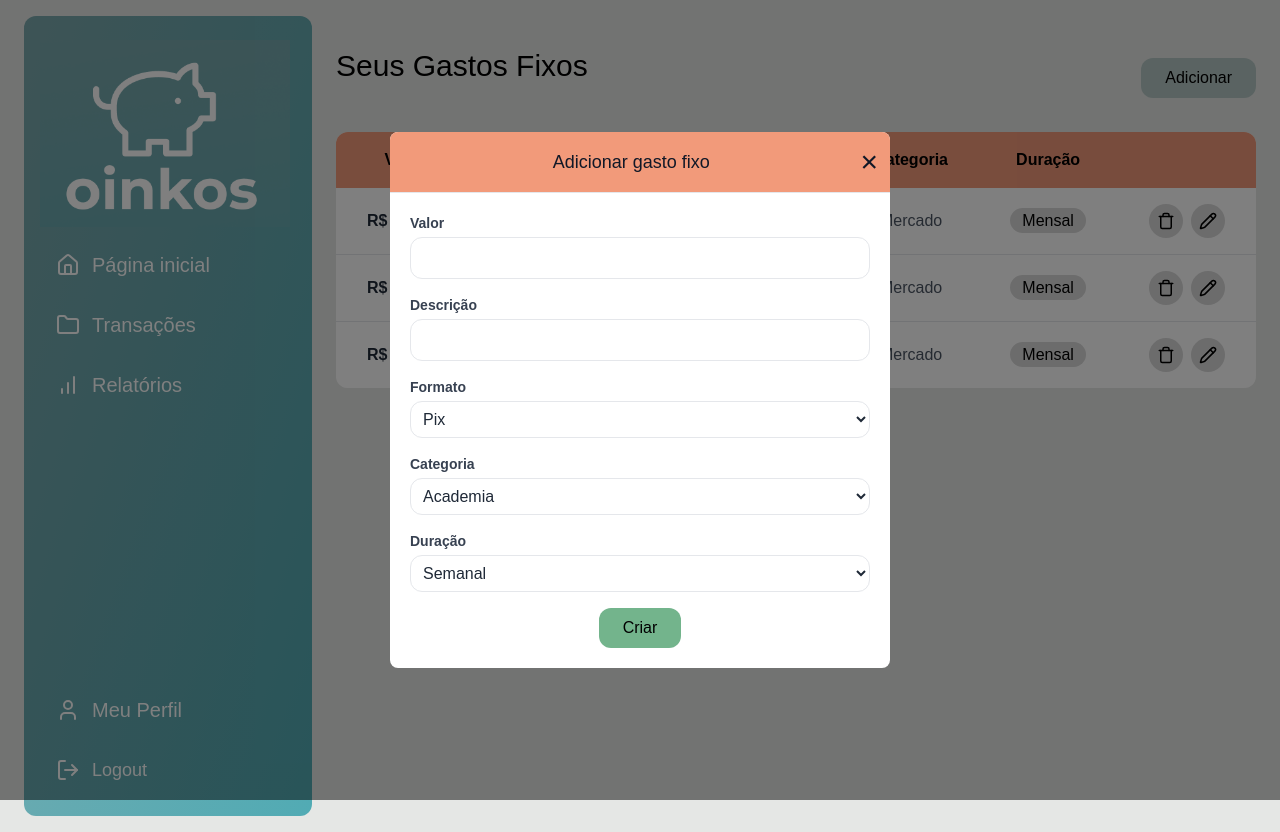
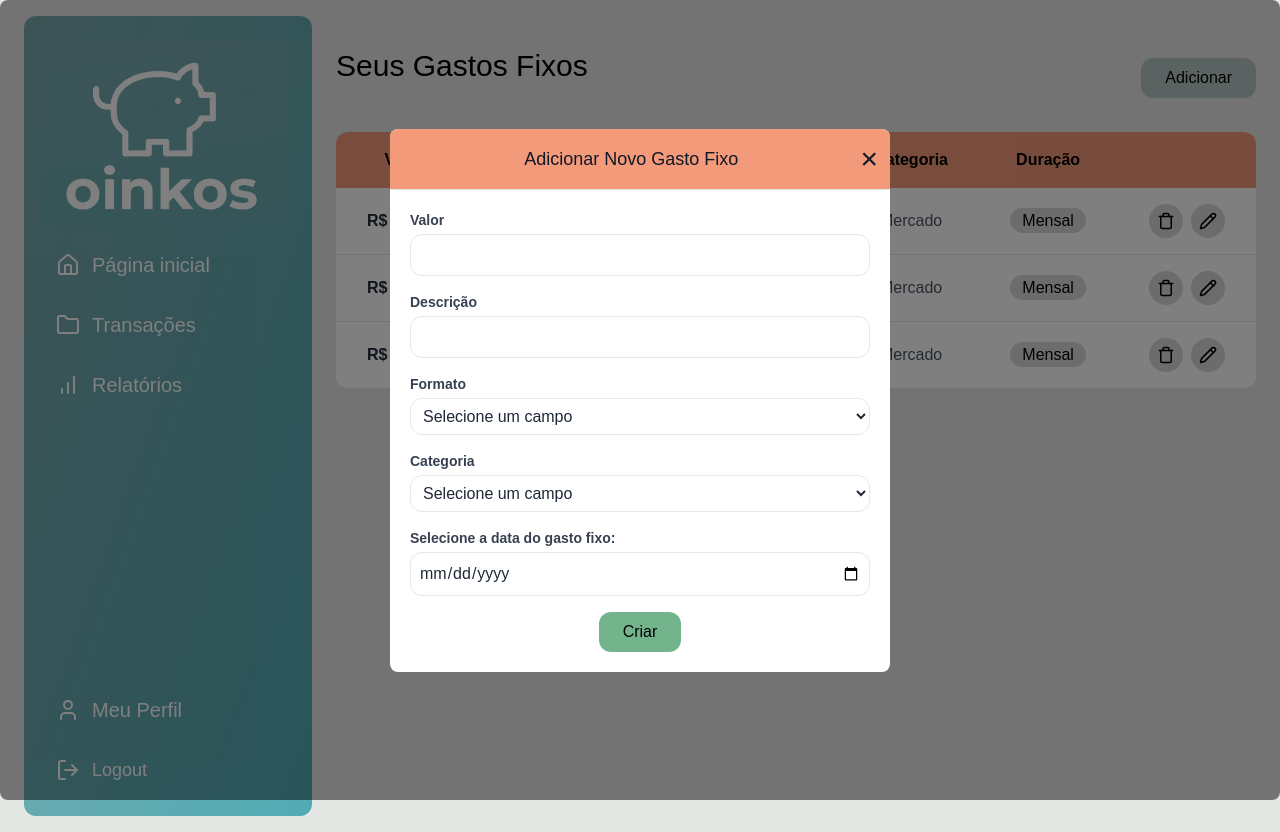
Before and after one commit to oinkos-finance/oinkos-website, a Next.js app: page /seus_gastos_fixos in a window 1280 px wide. Both pictures are taken after a click on the button "Adicionar". Built offline with nearby package versions, Linux system fonts and the light colour scheme.

Commit message:
refatora componente e adiciona tratamento do forms

```diff
--- a/app/(home)/seus_gastos_fixos/page.tsx
+++ b/app/(home)/seus_gastos_fixos/page.tsx
@@ -1,15 +1,29 @@
 "use client";
 
 import {
-  formSchemaCreateFixedExpenses,
+  formSchemaCreateRecurringTransaction,
   FormValues,
-} from "@/schemas/formCreateFixedExpenses";
+} from "@/schemas/formSchemaCreateRecurringTransaction]";
+import { createNewRecurringTransaction, findAll } from "@/server/transactionService";
 import { zodResolver } from "@hookform/resolvers/zod";
 import { Pencil, Trash } from "lucide-react";
-import { useState } from "react";
-import { useForm } from "react-hook-form";
+import React, { useState, ReactChildren } from "react";
+import { SubmitHandler, useForm } from "react-hook-form";
+
+interface ModalProps {
+  children: ReactChildren,
+  onClose: VoidFunction,
+  title: string,
+}
+
+interface FormProps {
+  onSubmit: SubmitHandler<FormValues>
+}
 
 export default function SeusGastosFixos() {
+
+  const [editionData, setEditionData] = useState({})
+
   const [isModalDeleteOpen, setIsModalDeleteOpen] = useState(false);
   const [isModalAddOpen, setIsModalAddOpen] = useState(false);
   const [isModalEditOpen, setIsModalEditOpen] = useState(false);
@@ -60,19 +74,158 @@ export default function SeusGastosFixos() {
     formState: { errors },
     reset,
   } = useForm<FormValues>({
-    resolver: zodResolver(formSchemaCreateFixedExpenses),
+    resolver: zodResolver(formSchemaCreateRecurringTransaction),
     defaultValues: {
       description: "",
       value: "",
+      paymentType: undefined,
+      category: "",
+      startingDate: undefined
     },
   });
 
-  async function teste() {
-    setIsSubmitSuccessful(true);
-    reset();
-    setIsModalAddOpen(false);
-    setIsModalEditOpen(false);
-  }
+  const Modal = ({ children, onClose, title }: ModalProps ) => (
+    <div className="fixed inset-0 rounded-lg bg-black bg-opacity-50 flex justify-center items-center z-50">
+      <div className="bg-white rounded-lg w-[500px] relative">
+        <div className="flex bg-fixed_outgoing rounded-b-none rounded-lg lg p-3 justify-between items-center border-b pb-3">
+          <h2 className="text-lg text-center w-full text-gray-900">
+            {title}
+          </h2>
+          <button
+            onClick={onClose}
+            className="text-gray-900 text-3xl hover:text-gray-700"
+          >
+            &times;
+          </button>
+        </div>
+        { children }
+      </div>
+    </div>
+  )
+
+  const Form = ({ onSubmit }: FormProps) => (
+    <form className="p-5" onSubmit={handleSubmit(onSubmit)}>
+      <div className="mb-4">
+        <label
+          className="block text-gray-700 text-sm font-bold mb-1"
+          htmlFor="value"
+        >
+          Valor
+        </label>
+        <input
+          id="value"
+          {...register("value")}
+          className="w-full p-2 border rounded-xl text-black focus:outline-none"
+        />
+        <label className="text-red-500 mb-3 text-md">
+          {errors.value?.message}
+        </label>
+      </div>
+      <div className="mb-4">
+        <label
+          className="block text-gray-700 text-sm font-bold mb-1"
+          htmlFor="description"
+        >
+          Descrição
+        </label>
+        <input
+          id="description"
+          {...register("description")}
+          className="w-full p-2 border rounded-xl text-black focus:outline-none"
+        />
+        <label className="text-red-500 mb-3 text-md">
+          {errors.description?.message}
+        </label>
+      </div>
+      <div className="mb-4">
+        <label
+          className="block text-gray-700 text-sm font-bold mb-1"
+          htmlFor="format"
+        >
+          Formato
+        </label>
+        <select
+          id="paymentType"
+          className="w-full p-2 border rounded-xl bg-white text-gray-800 focus:outline-none "
+          {...register("paymentType")}
+        >
+          <option value="">Selecione um campo</option>
+          <option value="directTransfer">Pix</option>
+          <option value="cash">Dinheiro</option>
+          <option value="creditCard">Crédito</option>
+          <option value="debitCard">Débito</option>
+        </select>
+        <label className="text-red-500 mb-3 text-md">
+          {errors.paymentType?.message}
+        </label>
+      </div>
+      <div className="mb-4">
+        <label
+          className="block text-gray-700 text-sm font-bold mb-1"
+          htmlFor="category"
+        >
+          Categoria
+        </label>
+        <select
+          id="category"
+          className="w-full p-2 border rounded-xl bg-white text-gray-800 focus:outline-none "
+          {...register("category")}
+        >
+          <option value="">Selecione um campo</option>
+          <option value="Academia">Academia</option>
+          <option value="Aluguel">Aluguel</option>
+          <option value="Roupas">Roupas</option>
+          <option value="Farmácia">Farmácia</option>
+          <option value="Mercado">Mercado</option>
+          <option value="Outros">Outros</option>
+        </select>
+        <label className="text-red-500 mb-3 text-md">
+          {errors.category?.message}
+        </label>
+      </div>
+      {/* <div className="mb-4">
+        <label
+          className="block text-gray-700 text-sm font-bold mb-1"
+          htmlFor="duration"
+        >
+          Duração
+        </label>
+        <select
+          id="duration"
+          className="w-full p-2 border rounded-xl bg-white text-gray-800 focus:outline-none "
+          {...register("duration")}
+        >
+          <option value="">Selecione um campo</option>
+          <option value="monthly">Mensal</option>
+        </select>
+        <label className="text-red-500 mb-3 text-md">
+          {errors.duration?.message}
+        </label>
+      </div> */}
+      <div className="mb-4">
+        <label
+          className="block text-gray-700 text-sm font-bold mb-1"
+          htmlFor="data-gasto-fixo">Selecione a data do gasto fixo:</label>
+        <input
+          className="w-full p-2 border rounded-xl bg-white text-gray-800 focus:outline-none"
+          type="date"
+          {...register("startingDate")}
+          >
+        </input>
+        <label className="text-red-500 mb-3 text-md">
+          {errors.startingDate?.message}
+        </label>
+      </div>
+      <div className="w-full mt-2 flex justify-center">
+        <button
+          type="submit"
+          className="bg-[#73B48C] text-black py-2 px-6 rounded-xl hover:bg-[#6dac85]"
+        >
+          Criar
+        </button>
+      </div>
+    </form>
+  )
 
   return (
     <div className="min-h-screen bg-[#E5E7E5] md:pt-8 w-full overflow-hidden">
@@ -104,7 +257,7 @@ export default function SeusGastosFixos() {
                 {movements.map((movement, index) => (
                   <tr
                     key={index}
-                    className="bg-white shadow-sm rounded-md hover:bg-[#D9D9D9]/25 border-b last:border-b-0 text-center "
+                    className="bg-white shadow-sm rounded-md hover:bg-[#D9D9D9]/25 border-b last:border-b-0 text-center"
                   >
                     <td className="text-gray-800 font-bold p-4">
                       {movement.value}
@@ -153,246 +306,41 @@ export default function SeusGastosFixos() {
 
       {/* Modal adicionar */}
       {isModalAddOpen && (
-        <div className="fixed inset-0 bg-black bg-opacity-50 flex justify-center items-center z-50">
-          <div className="bg-white rounded-lg w-[500px]  relative">
-            <div className="flex bg-fixed_outgoing rounded-b-none rounded-lg lg p-3 justify-between items-center border-b pb-3">
-              <h2 className="text-lg text-center w-full text-gray-900">
-                Adicionar gasto fixo
-              </h2>
-              <button
-                onClick={closeModalAdd}
-                className="text-gray-900 text-3xl hover:text-gray-700"
-              >
-                &times;
-              </button>
-            </div>
-            <form className="p-5" onSubmit={handleSubmit(teste)}>
-              <div className="mb-4">
-                <label
-                  className="block text-gray-700 text-sm font-bold mb-1"
-                  htmlFor="value"
-                >
-                  Valor
-                </label>
-                <input
-                  id="value"
-                  {...register("value")}
-                  className="w-full p-2 border rounded-xl text-black focus:outline-none"
-                />
-                <label className="text-red-500 mb-3 text-md">
-                  {errors.value?.message}
-                </label>
-              </div>
-              <div className="mb-4">
-                <label
-                  className="block text-gray-700 text-sm font-bold mb-1"
-                  htmlFor="description"
-                >
-                  Descrição
-                </label>
-                <input
-                  id="description"
-                  {...register("description")}
-                  className="w-full p-2 border rounded-xl text-black focus:outline-none"
-                />
-                <label className="text-red-500 mb-3 text-md">
-                  {errors.description?.message}
-                </label>
-              </div>
-              <div className="mb-4">
-                <label
-                  className="block text-gray-700 text-sm font-bold mb-1"
-                  htmlFor="format"
-                >
-                  Formato
-                </label>
-                <select
-                  id="format"
-                  className="w-full p-2 border rounded-xl bg-white text-gray-800 focus:outline-none "
-                >
-                  <option value="pix">Pix</option>
-                  <option value="dinheiro">Dinheiro</option>
-                  <option value="credito">Crédito</option>
-                  <option value="debito">Débito</option>
-                </select>
-              </div>
-              <div className="mb-4">
-                <label
-                  className="block text-gray-700 text-sm font-bold mb-1"
-                  htmlFor="category"
-                >
-                  Categoria
-                </label>
-                <select
-                  id="category"
-                  className="w-full p-2 border rounded-xl bg-white text-gray-800 focus:outline-none "
-                >
-                  <option value="pix">Academia</option>
-                  <option value="dinheiro">Aluguel</option>
-                  <option value="credito">Roupas</option>
-                  <option value="debito">Farmácia</option>
-                  <option value="debito">Mercado</option>
-                  <option value="debito">Outros</option>
-                </select>
-              </div>
-              <div className="mb-4">
-                <label
-                  className="block text-gray-700 text-sm font-bold mb-1"
-                  htmlFor="duration"
-                >
-                  Duração
-                </label>
-                <select
-                  id="duration"
-                  className="w-full p-2 border rounded-xl bg-white text-gray-800 focus:outline-none "
-                >
-                  <option value="pix">Semanal</option>
-                  <option value="dinheiro">Mensal</option>
-                </select>
-              </div>
-              <div className="w-full mt-2 flex justify-center">
-                <button
-                  type="submit"
-                  className="bg-[#73B48C] text-black py-2 px-6 rounded-xl hover:bg-[#6dac85]"
-                >
-                  Criar
-                </button>
-              </div>
-            </form>
-          </div>
-        </div>
+        <Modal
+          title="Adicionar Novo Gasto Fixo"
+          onClose={closeModalAdd}
+        >
+          <Form onSubmit={(data) => {
+            setIsSubmitSuccessful(false);
+            createNewRecurringTransaction(data)
+            //reset();
+            setIsModalAddOpen(false);
+          }}/>
+        </Modal>
       )}
 
       {/* Modal editar */}
       {isModalEditOpen && (
-        <div className="fixed inset-0 rounded-lg bg-black bg-opacity-50 flex justify-center items-center z-50">
-          <div className="bg-white rounded-lg w-[500px] relative">
-            <div className="flex bg-fixed_outgoing rounded-b-none rounded-lg lg p-3 justify-between items-center border-b pb-3">
-              <h2 className="text-lg text-center w-full text-gray-900">
-                Editar gasto fixo
-              </h2>
-              <button
-                onClick={closeModalEdit}
-                className="text-gray-900 text-3xl hover:text-gray-700"
-              >
-                &times;
-              </button>
-            </div>
-            <form className="p-5" onSubmit={handleSubmit(teste)}>
-              <div className="mb-4">
-                <label
-                  className="block text-gray-700 text-sm font-bold mb-1"
-                  htmlFor="value"
-                >
-                  Valor
-                </label>
-                <input
-                  id="value"
-                  {...register("value")}
-                  className="w-full p-2 border rounded-xl focus:outline-none text-black"
-                  placeholder="R$ 120,00"
-                />
-                <label className="text-red-500 mb-3 text-md">
-                  {errors.value?.message}
-                </label>
-              </div>
-              <div className="mb-4">
-                <label
-                  className="block text-gray-700 text-sm font-bold mb-1"
-                  htmlFor="description"
-                >
-                  Descrição
-                </label>
-                <input
-                  id="description"
-                  {...register("description")}
-                  className="w-full p-2 border rounded-xl focus:outline-none text-black"
-                  placeholder="Academia"
-                />
-                <label className="text-red-500 mb-3 text-md">
-                  {errors.description?.message}
-                </label>
-              </div>
-              <div className="mb-4">
-                <label
-                  className="block text-gray-700 text-sm font-bold mb-1"
-                  htmlFor="format"
-                >
-                  Formato
-                </label>
-                <select
-                  id="format"
-                  className="w-full p-2 border rounded-xl bg-white text-gray-800 focus:outline-none "
-                >
-                  <option value="pix">Pix</option>
-                  <option value="dinheiro">Dinheiro</option>
-                  <option value="credito">Crédito</option>
-                  <option value="debito">Débito</option>
-                </select>
-              </div>
-              <div className="mb-4">
-                <label
-                  className="block text-gray-700 text-sm font-bold mb-1"
-                  htmlFor="category"
-                >
-                  Categoria
-                </label>
-                <select
-                  id="category"
-                  className="w-full p-2 border rounded-xl bg-white text-gray-800 focus:outline-none "
-                >
-                  <option value="pix">Academia</option>
-                  <option value="dinheiro">Aluguel</option>
-                  <option value="credito">Roupas</option>
-                  <option value="debito">Farmácia</option>
-                  <option value="debito">Mercado</option>
-                  <option value="debito">Outros</option>
-                </select>
-              </div>
-              <div className="mb-4">
-                <label
-                  className="block text-gray-700 text-sm font-bold mb-1"
-                  htmlFor="duration"
-                >
-                  Duração
-                </label>
-                <select
-                  id="duration"
-                  className="w-full p-2 border rounded-xl bg-white text-gray-800 focus:outline-none "
-                >
-                  <option value="pix">Semanal</option>
-                  <option value="dinheiro">Mensal</option>
-                </select>
-              </div>
-              <div className="w-full mt-2 flex justify-center">
-                <button
-                  type="submit"
-                  className="bg-[#73B48C] text-black py-2 px-6 rounded-xl hover:bg-[#6dac85]"
-                >
-                  Editar
-                </button>
-              </div>
-            </form>
-          </div>
-        </div>
+        <Modal
+          title="Editar Gasto Fixo"
+          onClose={closeModalEdit}
+          >
+            <Form onSubmit={(data) => {
+            setIsSubmitSuccessful(true);
+            createNewRecurringTransaction(data)
+            //reset();
+            setIsModalAddOpen(false);
+          }}/>
+        </Modal>
       )}
 
       {/* Modal delete */}
       {isModalDeleteOpen && (
-        <div className="fixed inset-0 bg-black bg-opacity-50 flex justify-center items-center z-50">
-          <div className="bg-white rounded-lg w-96 relative">
-            <div className="flex bg-fixed_outgoing rounded-b-none rounded-lg lg p-3 justify-between items-center border-b pb-3">
-              <h2 className="text-lg text-center w-full text-gray-900">
-                Excluir gasto fixo
-              </h2>
-              <button
-                onClick={closeModalDelete}
-                className="text-gray-900 text-3xl hover:text-gray-700"
-              >
-                &times;
-              </button>
-            </div>
-            <p className="mt-2 text-gray-600 p-5">
+        <Modal
+          title="Excluir Gasto Fixo"
+          onClose={closeModalDelete}
+        >
+          <p className="mt-2 text-gray-600 p-5">
               Deseja excluir esse gasto fixo? Essa ação é irrevertível!
             </p>
             <div className="w-full mt-2 flex justify-center">
@@ -400,8 +348,7 @@ export default function SeusGastosFixos() {
                 Excluir
               </button>
             </div>
-          </div>
-        </div>
+        </Modal>
       )}
     </div>
   );
```
